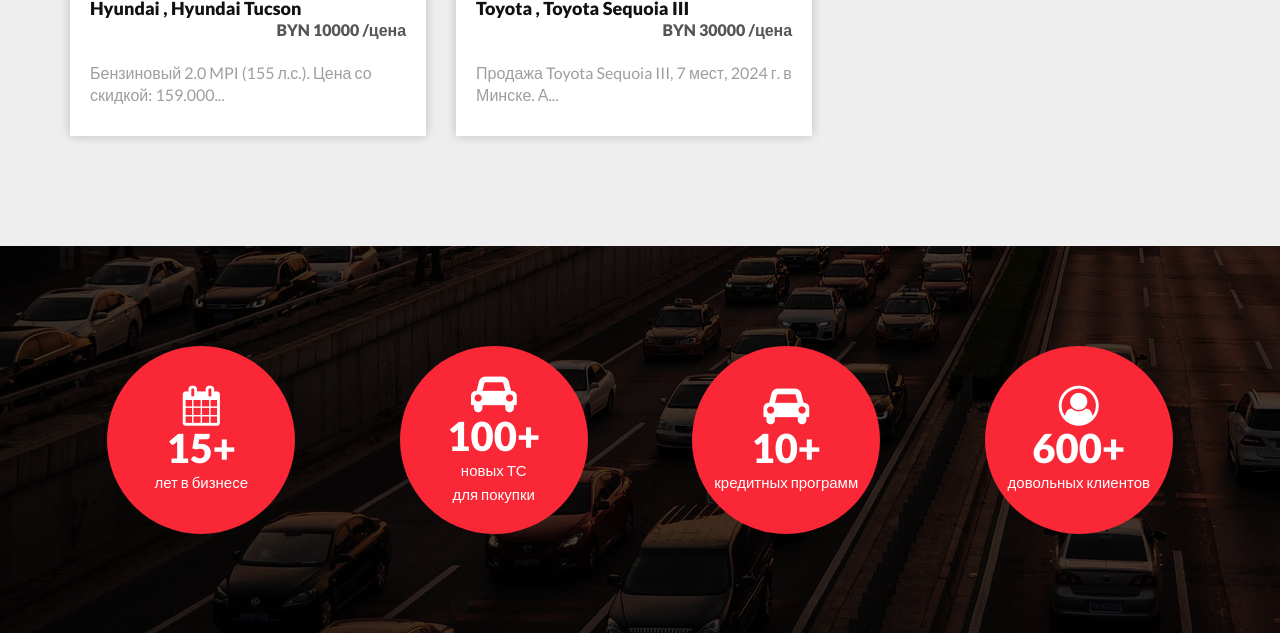
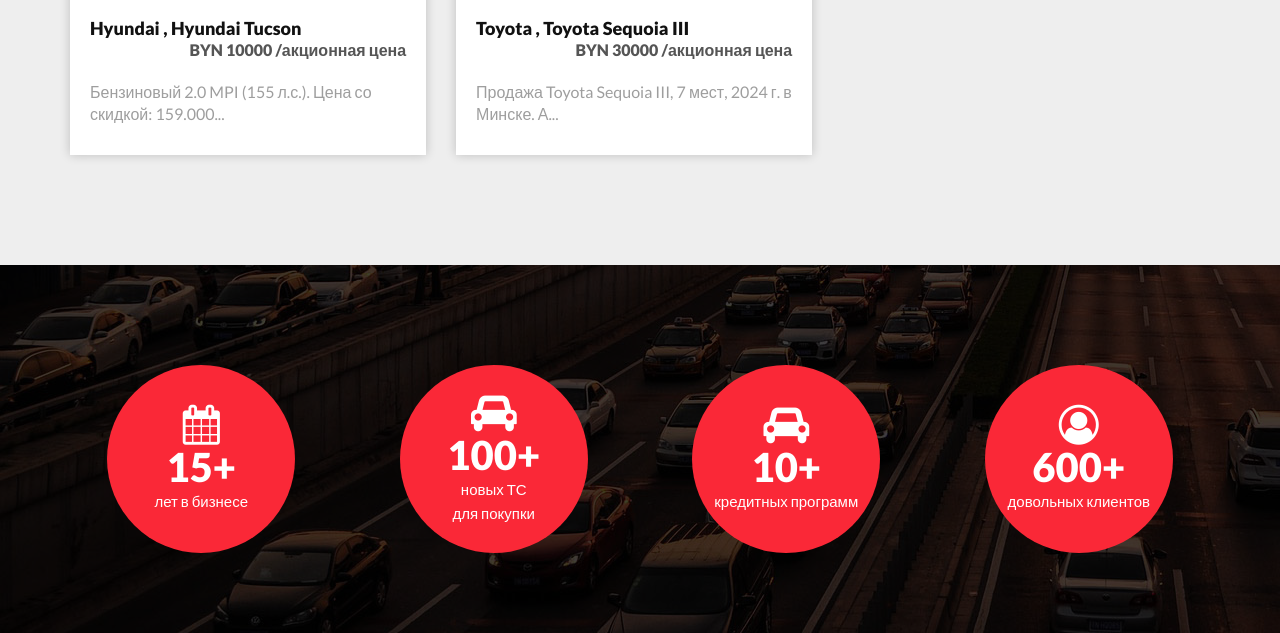
Before and after one commit to AlexQWRT/transport_portal, a PHP site: page / in a window 1280 px wide. Shown: the part 2101-2734 px from the top of the page. Run offline with PHP 8.4, Linux system fonts and the light colour scheme; data comes from the database, SQL or seed files in the repository.

Commit message:
Minor fixes

```diff
--- a/index.php
+++ b/index.php
@@ -110,7 +110,7 @@ error_reporting(0);
                     </div>
                     <div class="car-title-m">
                       <h6><a href="vehical-details.php?vhid=<?php echo htmlentities($result->id); ?>"><?php echo htmlentities($result->BrandName); ?> , <?php echo htmlentities($result->VehiclesTitle); ?></a></h6>
-                      <span class="price">BYN&nbsp<?php echo htmlentities($result->PricePerDay); ?> /цена</span>
+                      <span class="price">BYN&nbsp<?php echo htmlentities($result->PricePerDay); ?> /акционная цена</span>
                     </div>
                     <div class="inventory_info_m">
                       <p><?php echo mb_substr($result->VehiclesOverview, 0, 55);echo "..." ?></p>
--- a/vehical-details.php
+++ b/vehical-details.php
@@ -117,7 +117,7 @@ if (isset($_POST['submit'])) {
             </div>
             <div class="col-md-3">
               <div class="price_info">
-                <p>BYN&nbsp<?php echo htmlentities($result->PricePerDay); ?> </p>Цена
+                <p>BYN&nbsp<?php echo htmlentities($result->PricePerDay); ?> </p>Акционная цена
 
               </div>
             </div>
```
